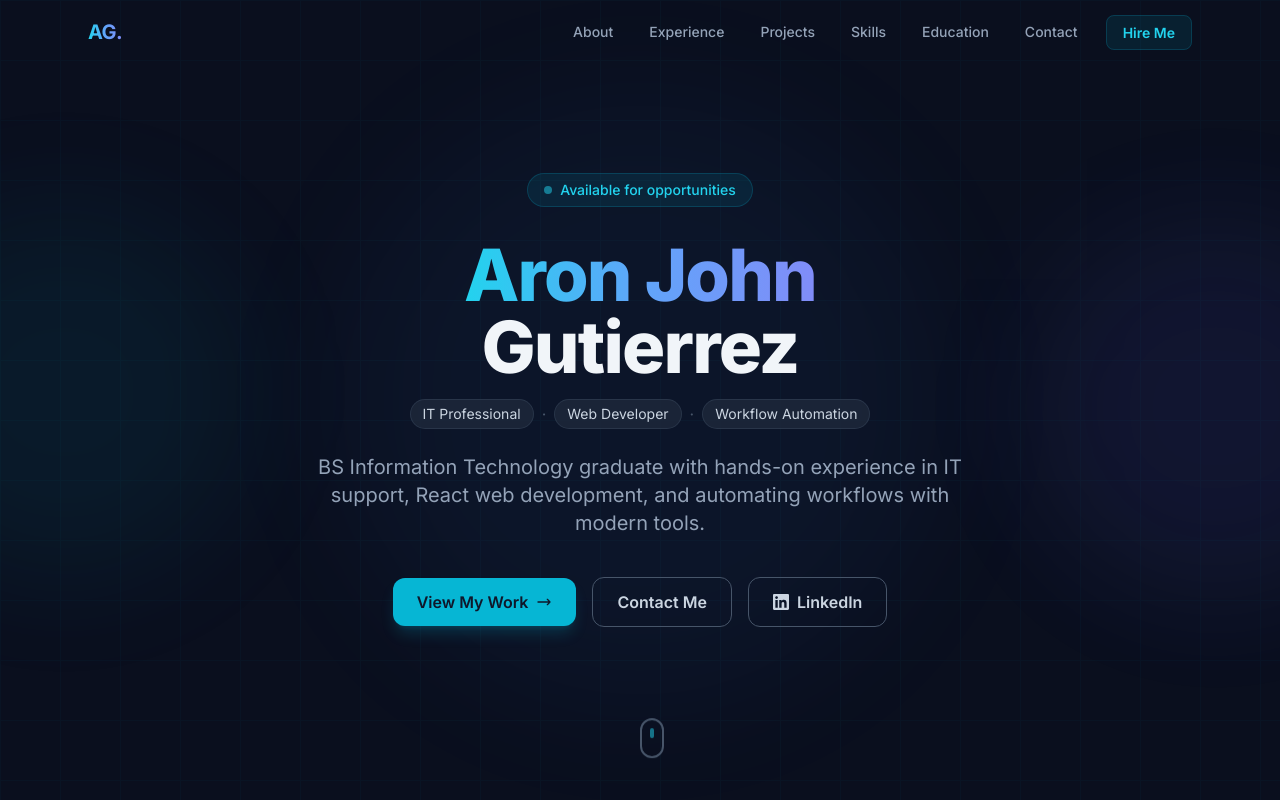
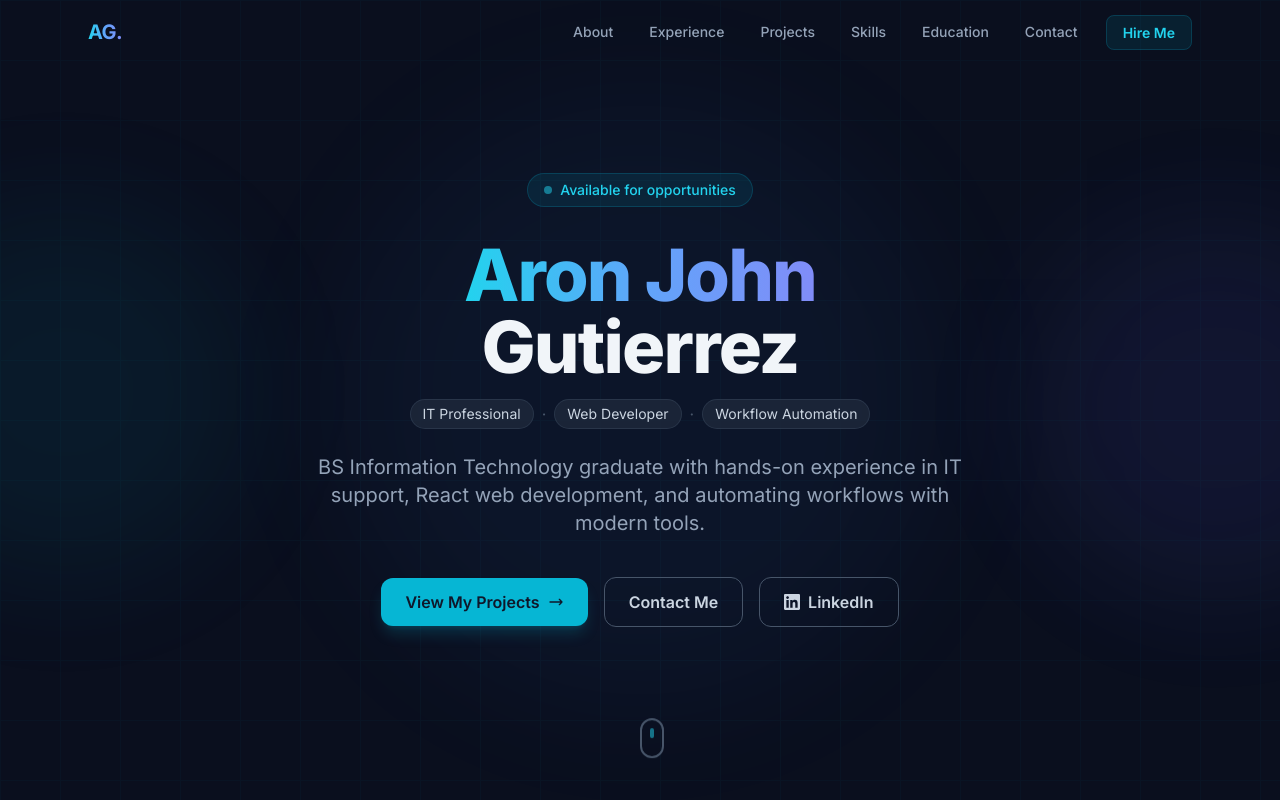
Before and after one commit to 4ronJohn/Gutierrez-Portfolio, a React (Vite) app: page / in a window 1280 px wide. Shown: the top 800 px of the page. Built offline with nearby package versions, Linux system fonts and the light colour scheme.

Commit message:
Update Hero.jsx

```diff
--- a/src/components/Hero.jsx
+++ b/src/components/Hero.jsx
@@ -56,7 +56,7 @@ export default function Hero() {
             onClick={() => scrollTo('#projects')}
             className="btn-primary flex items-center gap-2"
           >
-            View My Work
+            View My Projects
             <svg className="w-4 h-4" fill="none" viewBox="0 0 24 24" stroke="currentColor">
               <path strokeLinecap="round" strokeLinejoin="round" strokeWidth={2} d="M17 8l4 4m0 0l-4 4m4-4H3" />
             </svg>
```
